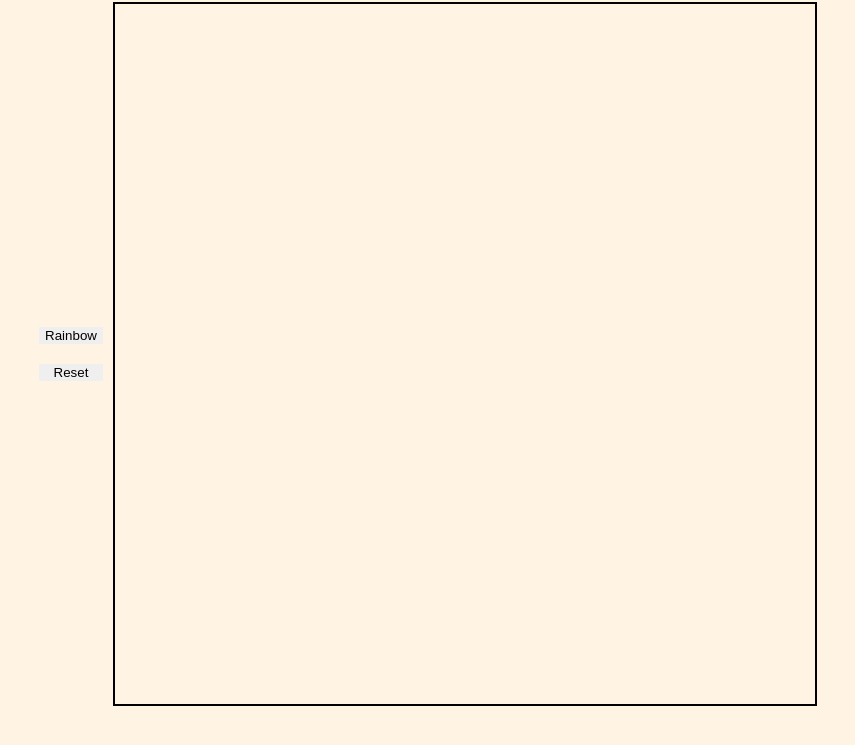
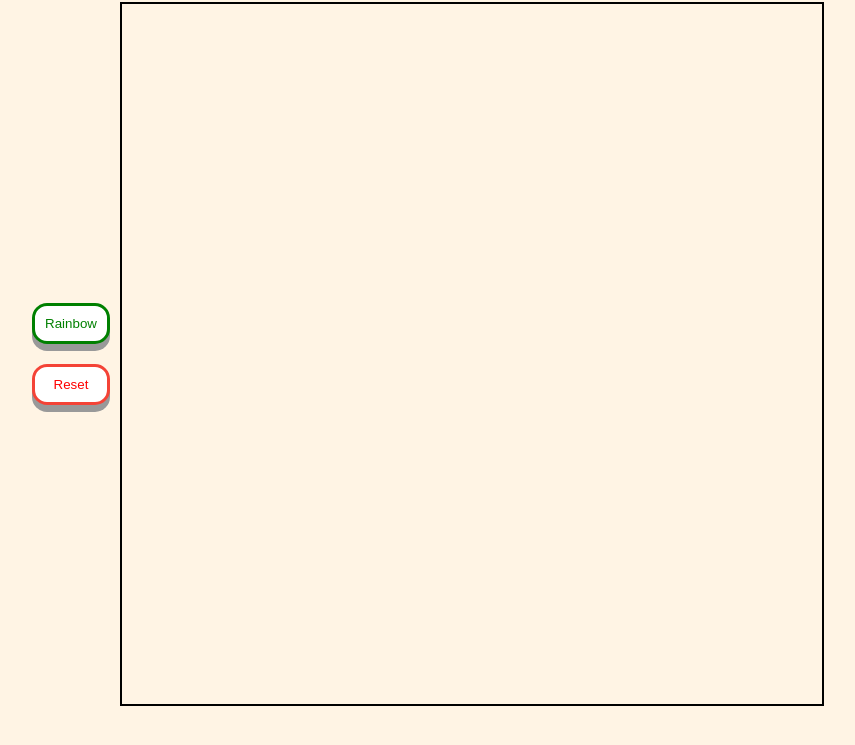
Before and after one commit to Warmflapjacks/Etch-that-sketch, a plain HTML site: page index.html in a window 1280 px wide. Shown: the part 55-800 px from the top of the page, without its empty margins (212-1067 px from the left). Drawn offline with Linux system fonts and the light colour scheme.

Commit message:
Add button hover effects

```diff
--- a/styles.css
+++ b/styles.css
@@ -40,9 +40,47 @@ body {
     margin-right: 10px;
 }
 
-#button-container .button {
+.button {
     margin-top: 10px;
     margin-bottom: 10px;
+    border-radius: 15px;
+    border: solid;
+    padding: 10px;
+    cursor: pointer;
+    box-shadow: 0 7px #999;
+    background-color: white;
+}
+
+#reset {
+   border-color: #f44336;
+   color: red;
+}
+
+#reset:hover {
+    background-color: #f44336;
+    color: white;
+}
+
+#reset:active {
+    background-color: #f44336;
+    box-shadow: 0 5px #666;
+    transform: translateY(4px);
+}
+
+#rainbow {
+    color: green;
+    border-color: green;
+}
+
+#rainbow:hover {
+    color: white;
+    background-color: green;
+}
+
+#rainbow:active {
+    background-color: green;
+    box-shadow: 0 5px #666;
+    transform: translateY(4px);
 }
 
 
```
